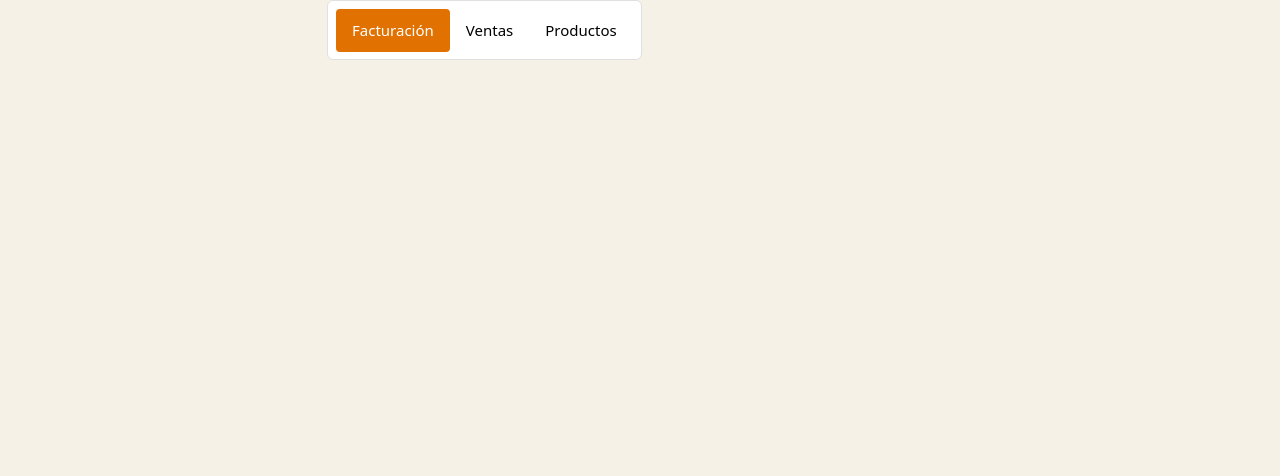
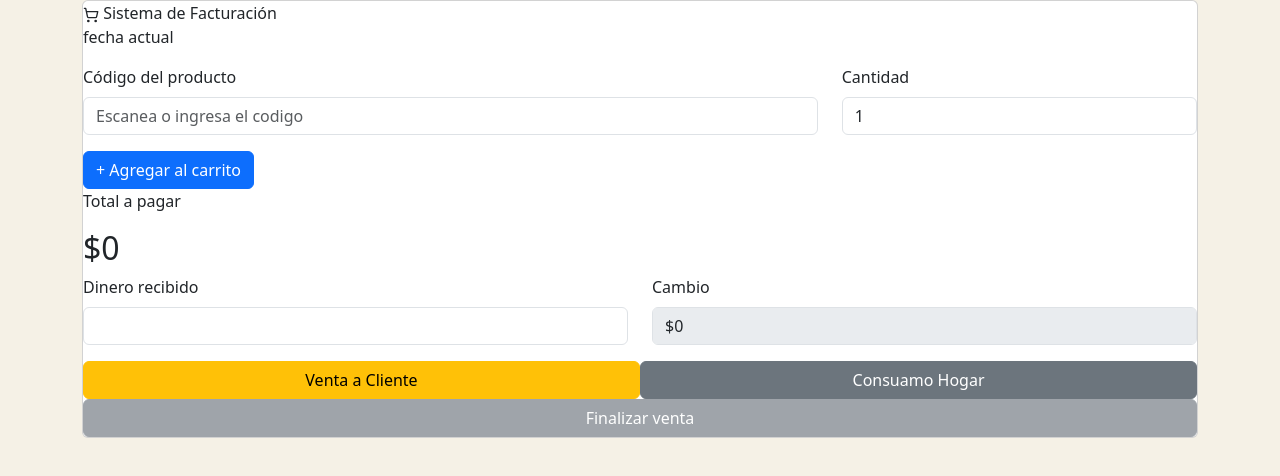
Before and after one commit to lorerodri19/Corceles-Frontend, a React (Vite) app: page /facturacion in a window 1280 px wide. Shown: the top 476 px of the page. Built offline with nearby package versions, Linux system fonts and the light colour scheme.

Commit message:
falta estilos

```diff
--- /dev/null
+++ b/src/components/vista-Empleado/facturacion.jsx
@@ -0,0 +1,115 @@
+import { Container, CardBody, Card, Button, Form, Row, Col } from "react-bootstrap";
+import { LuShoppingCart } from "react-icons/lu";
+import { useState } from "react";
+
+
+function Facturacion (){
+
+    const [codigo, setCodigo] = useState("");
+    const [cantidad, setCantidad] = useState(1);
+    const [total, setTotal] = useState(0);
+    const [recibido, setRecibido] = useState(0);
+    const [tipoVenta, setTipoVenta] = useState("cliente");
+
+    const cambio = recibido - total;
+    return(
+        <>
+        <Container className="container-facturacion">
+            <Card className="card-facturacion">
+                <CardBody>
+                    {/* ENCABEZADO */}
+                    <div className="encabezado-facturacion">
+                        <div className="title-facturacion">
+                        <LuShoppingCart /> Sistema de Facturación
+                        <p className="fecha-actual">fecha actual</p>
+                        </div>
+                    </div>
+                     {/* INPUTS */}
+                     <Row className="mb-3">
+                        <Col md={8}>
+                        <Form.Group>
+                            <Form.Label>Código del producto</Form.Label>
+                            <Form.Control
+                            type="text"
+                            placeholder="Escanea o ingresa el codigo"
+                            value={codigo}
+                            onChange={(e) => setCodigo(e.target.value)}
+                            />
+                        </Form.Group>
+                        </Col>
+                        <Col md={4}>
+                        <Form.Group>
+                            <Form.Label>Cantidad</Form.Label>
+                            <Form.Control
+                            type="number"
+                            value={cantidad}
+                            onChange={(e) => setCantidad(e.target.value)}
+                            />
+                        </Form.Group>
+                        </Col>
+                     </Row>
+                     {/* BOTÓN AGREGAR */}
+                     <Button>
+                        + Agregar al carrito
+                     </Button>
+                     {/* TOTAL */}
+                     <div>
+
+                     </div>
+                    <div>
+                        <p className="total">Total a pagar </p>
+                        <h2 className="to">${total}</h2>
+                    </div>
+                     {/* PAGO */}
+                     <Row className="mb-3">
+                        <Col>
+                        <Form.Group>
+                            <Form.Label>Dinero recibido</Form.Label>
+                            <Form.Control
+                            type="number"
+                            value={`$${cambio >= 0 ? cambio : 0}`}
+                            onChange={(e) => setRecibido(Number(e.target.value))}
+                            />
+                        </Form.Group>
+                        </Col>
+                        <Col>
+                        <Form.Group>
+                            <Form.Label>Cambio</Form.Label>
+                            <Form.Control
+                            type="text"
+                            value={`$${cambio >= 0 ? cambio : 0}`}
+                            disabled
+                            />
+                        </Form.Group>
+                        </Col>
+                     </Row>
+                     {/* TIPO DE VENTA */}
+                     <div className="button-section">
+                        <Button
+                        variant={tipoVenta === "cliente" ? "warning" : "secondary"}
+                        onClick={() => setTipoVenta("cliente")}
+                        className="w-50"
+                        >Venta a Cliente</Button>
+                        <Button
+                        variant={tipoVenta === "hogar" ? "warning" : "secondary"}
+                        onClick={() => setTipoVenta("hogar")}
+                        className="w-50"
+                        >Consuamo Hogar </Button>
+
+                     </div>
+                      {/* FINALIZAR */}
+                       <Button
+                        variant="secondary"
+                        className="w-100"
+                        disabled={total === 0}
+                    >
+                        Finalizar venta
+                    </Button>
+
+                </CardBody>
+            </Card>
+        </Container>
+        </>
+    )
+}
+export default Facturacion;
--- a/src/routes/AppRoutes.jsx
+++ b/src/routes/AppRoutes.jsx
@@ -1,6 +1,6 @@
 import { Routes, Route, Navigate } from "react-router-dom";
 import IniciarSesion from "../pages/IniciarSesion";
-import Facturacion from "../components/vista-Empleado/tabs-button"
+import Facturacion from "../components/vista-Empleado/facturacion"
 
 export const AppRoutes = () => {
   return (
```
Also changed, not shown: src/components/vista-Empleado/Facturacion.css (added).
